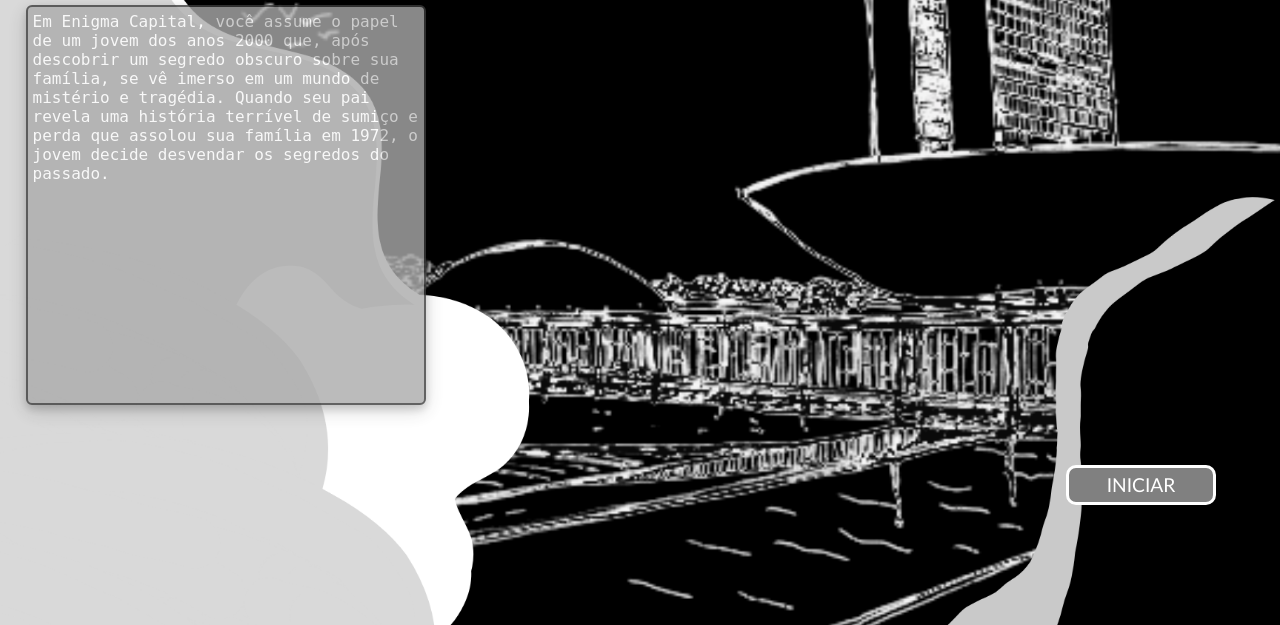
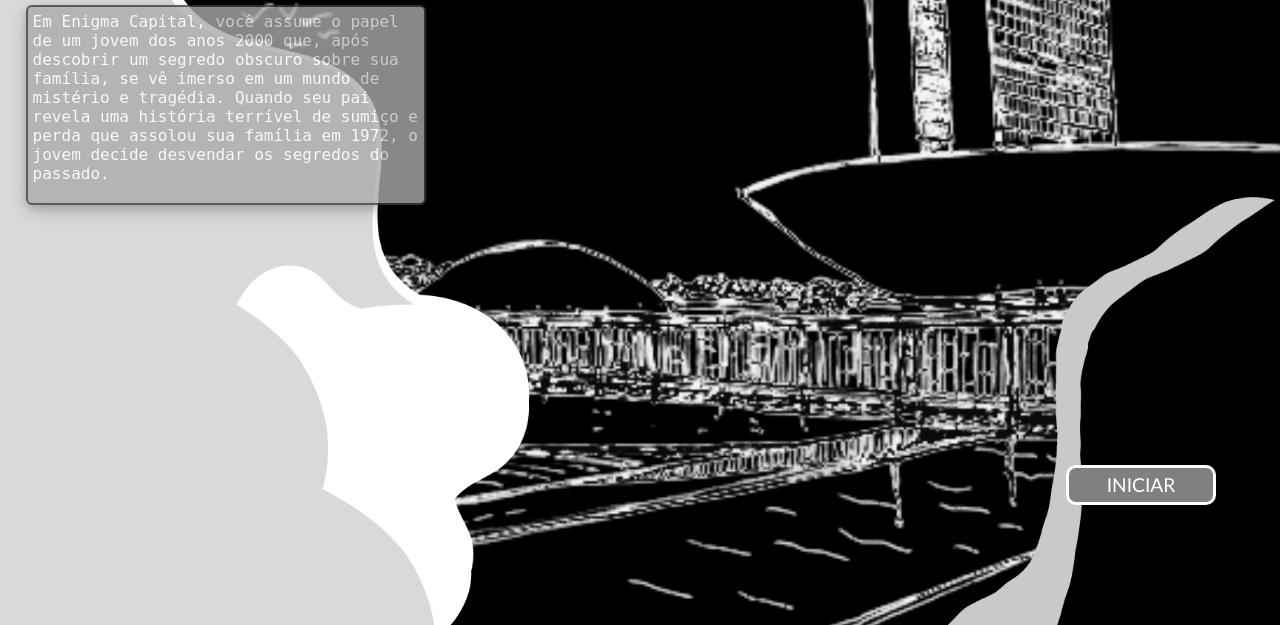
Before and after one commit to Bruno57brb/PPIJOGO, a PHP site: page / in a window 1280 px wide. Shown: the part 175-800 px from the top of the page. Run offline with PHP 8.4, Linux system fonts and the light colour scheme.

Commit message:
diminui a sinopse

```diff
--- a/PPI/css/style.css
+++ b/PPI/css/style.css
@@ -71,7 +71,7 @@ a:hover {
   /* Definimos a largura da página */
   width: 400px;
   /* Definirmos a altura da página*/
-  height: 400px;
+  height: 200px;
   /* Aqui definiremos a posição que a página ocupará na tela, nesse caso estamos definindo que fique centralizado na tela*/
   /*top : posição de cima */
   margin-top: -300px;
```
